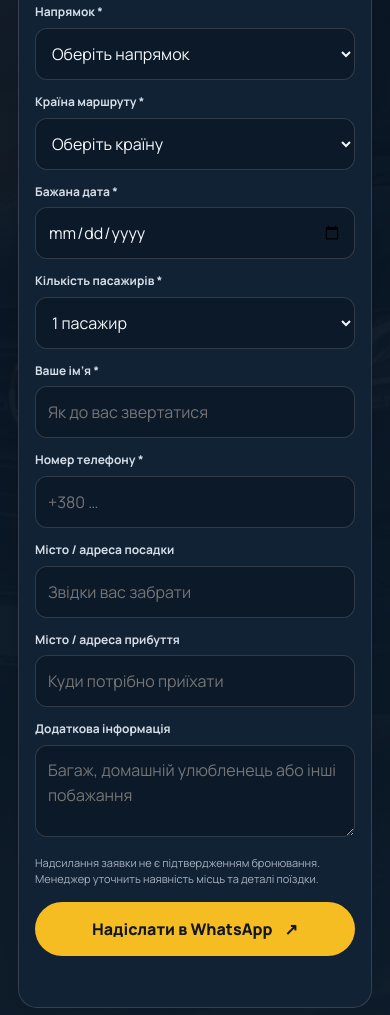
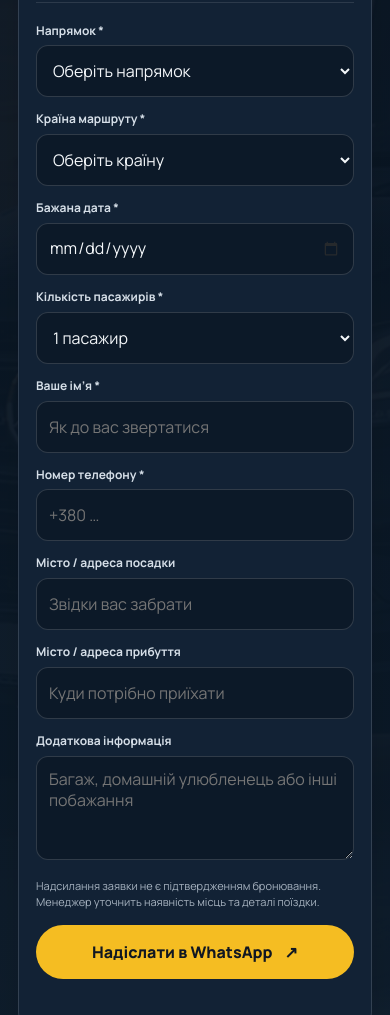
Before and after one commit to Mikhd5/RomanivBus, a plain HTML site: page index.html in a window 390 px wide. Shown: the part 4267-5282 px from the top of the page. Drawn offline with Linux system fonts and the light colour scheme.

Commit message:
Fix booking form overflow and refine mobile form UI

```diff
--- a/index.html
+++ b/index.html
@@ -173,6 +173,55 @@
       *,*:before,*:after{scroll-behavior:auto!important;animation-duration:.01ms!important;transition-duration:.01ms!important}
     }
 
+
+    /* Booking form: strict width containment and consistent control sizing */
+    .booking-grid{grid-template-columns:minmax(0,.78fr) minmax(0,1.22fr);min-width:0}
+    .form-card{width:100%;max-width:100%;min-width:0;box-sizing:border-box;overflow:hidden}
+    .form-grid{width:100%;max-width:100%;min-width:0;grid-template-columns:repeat(2,minmax(0,1fr))}
+    .field{width:100%;max-width:100%;min-width:0}
+    .field input,.field select,.field textarea{
+      display:block;box-sizing:border-box;width:100%;max-width:100%;min-width:0;min-inline-size:0;
+      margin:0;border-width:1px;font-size:16px;line-height:1.35;
+    }
+    .field input[type="date"]{
+      -webkit-appearance:none;appearance:none;inline-size:100%;min-inline-size:0;
+      max-inline-size:100%;color-scheme:dark;text-align:left;padding-inline:12px;
+    }
+    .field input[type="date"]::-webkit-date-and-time-value{text-align:left;margin:0}
+    .field input[type="date"]::-webkit-calendar-picker-indicator{opacity:.78;filter:invert(.82);margin-inline-start:auto;cursor:pointer}
+    .field textarea{width:100%;min-height:96px;resize:vertical}
+    .field select{padding-right:38px}
+    .field input:focus-visible,.field select:focus-visible,.field textarea:focus-visible{
+      outline:2px solid rgba(245,189,34,.72);outline-offset:2px;border-color:var(--yellow);
+      box-shadow:0 0 0 3px rgba(245,189,34,.10)
+    }
+    .field label{display:block;line-height:1.4}
+    .form-head{padding-bottom:18px;border-bottom:1px solid var(--line)}
+    .form-head h3{letter-spacing:-.035em}
+    .form-head p{line-height:1.55}
+    .form-foot{min-width:0}
+    .form-foot .btn{white-space:normal;text-align:center}
+    body.form-active .to-top{opacity:0;pointer-events:none;transform:translateY(8px)}
+    @media(max-width:760px){
+      .booking-grid{grid-template-columns:minmax(0,1fr);min-width:0}
+      .form-card{padding:22px 17px;width:100%;max-width:100%;border-radius:20px}
+      .form-grid{grid-template-columns:minmax(0,1fr);gap:14px}
+      .field,.field.full{grid-column:1;min-width:0;width:100%;max-width:100%}
+      .field input,.field select{height:52px;min-height:52px;width:100%;max-width:100%;min-width:0}
+      .field input[type="date"]{height:52px;min-height:52px;padding-inline:12px}
+      .field textarea{min-height:104px}
+      .form-head{margin-bottom:20px;padding-bottom:16px}
+      .form-head h3{font-size:23px}
+      .form-foot{width:100%;min-width:0}
+      .form-foot .btn{width:100%;min-width:0;max-width:100%;min-height:54px}
+      .form-foot small{max-width:none}
+    }
+    @media(max-width:380px){
+      .form-card{padding:19px 14px}
+      .form-grid{gap:12px}
+      .field input,.field select{height:50px;min-height:50px}
+    }
+
   </style>
 </head>
 <body>
@@ -319,6 +368,11 @@
     const toTop=document.getElementById('toTop');
     window.addEventListener('scroll',()=>toTop.classList.toggle('show',window.scrollY>650),{passive:true});
     toTop.addEventListener('click',()=>window.scrollTo({top:0,behavior:'smooth'}));
+    const bookingForm=document.getElementById('bookingForm');
+    bookingForm.addEventListener('focusin',()=>document.body.classList.add('form-active'));
+    bookingForm.addEventListener('focusout',event=>{
+      if(!bookingForm.contains(event.relatedTarget)) document.body.classList.remove('form-active');
+    });
     const dateInput=document.getElementById('date');
     const today=new Date();
     dateInput.min=new Date(today.getTime()-today.getTimezoneOffset()*60000).toISOString().slice(0,10);
```
